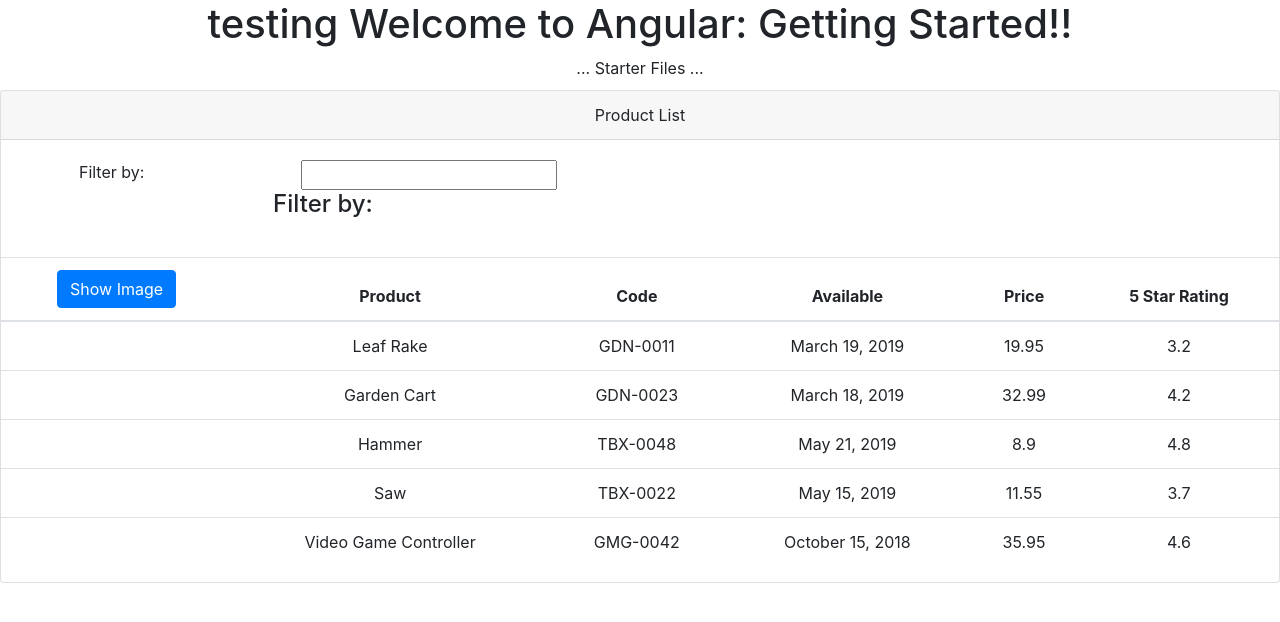
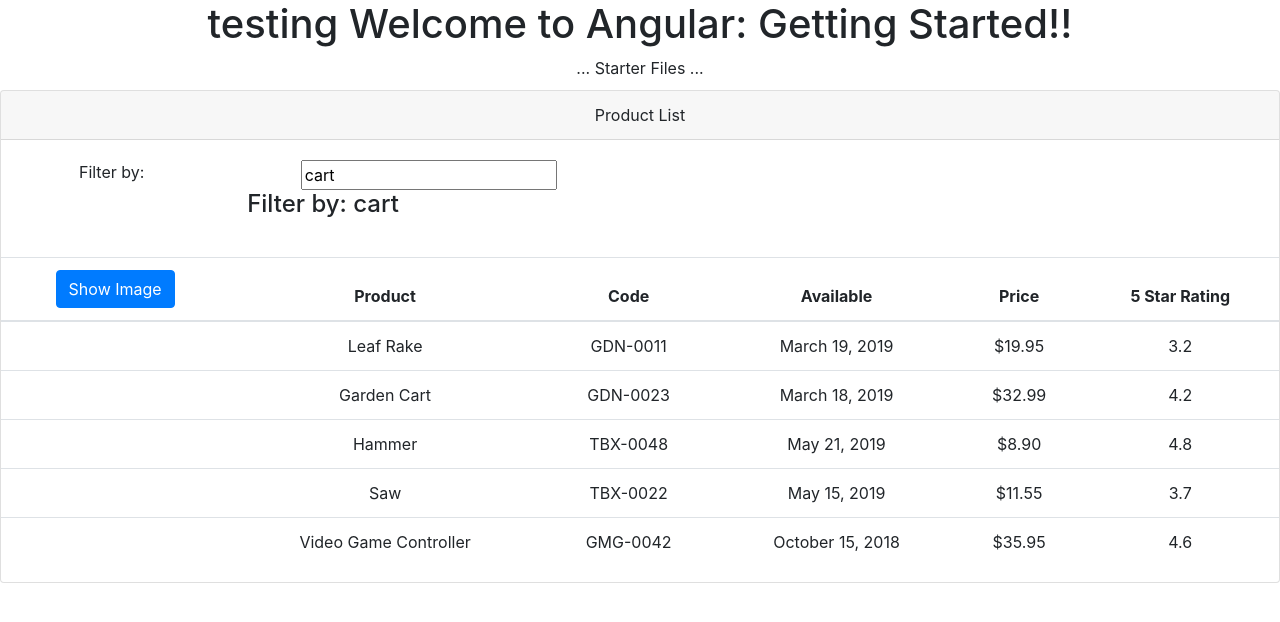
Before and after one commit to pcastellanos/AngularTraining, an Angular app in the folder Angular-GettingStarted/APM/: page / in a window 1280 px wide. Shown: the top 622 px of the page. Built offline with nearby package versions, Linux system fonts and the light colour scheme.

Commit message:
include pipes and ngModel directive

```diff
--- a/Angular-GettingStarted/APM/src/app/app.module.ts
+++ b/Angular-GettingStarted/APM/src/app/app.module.ts
@@ -1,5 +1,6 @@
 import { BrowserModule } from '@angular/platform-browser';
 import { NgModule } from '@angular/core';
+import { FormsModule } from '@angular/forms';
 
 import { AppComponent } from './app.component';
 import { ProductListComponent } from './products/product-list.component';
@@ -10,7 +11,8 @@
     ProductListComponent
   ],
   imports: [
-    BrowserModule
+    BrowserModule,
+    FormsModule
   ],
   bootstrap: [AppComponent]
 })
--- a/Angular-GettingStarted/APM/src/app/products/product-list.component.html
+++ b/Angular-GettingStarted/APM/src/app/products/product-list.component.html
@@ -6,12 +6,12 @@
         <div class="row">
             <div class="col-md-2">Filter by:</div>
             <div class="col-md-4">
-                <input type="text"/>
+                <input type="text" [(ngModel)]='listFilter'/>
             </div>
         </div>
         <div class="row">
             <div class="col-md-6">
-                <h4>Filter by:</h4>
+                <h4>Filter by: {{ listFilter }}</h4>
             </div>
         </div>
     </div>
@@ -39,9 +39,9 @@
                             [style.width.px]='imageWidth'
                             [style.margin.px]='imageMargin'/></td>
                     <td>{{ product.productName }}</td>
-                    <td>{{ product.productCode }}</td>
+                    <td>{{ product.productCode | uppercase }}</td>
                     <td>{{ product.releaseDate }}</td>
-                    <td>{{ product.price }}</td>
+                    <td>{{ product.price | currency:'USD': 'symbol':'1.2-2'  }}</td>
                     <td>{{ product.starRating }}</td>
                 </tr>
             </tbody>
--- a/Angular-GettingStarted/APM/src/app/products/product-list.component.ts
+++ b/Angular-GettingStarted/APM/src/app/products/product-list.component.ts
@@ -9,6 +9,7 @@
     imageWidth: number = 50;
     imageMargin: number = 2;
     showImage: boolean =false;
+    listFilter: string ='cart';
     products: any[] = [
         {
           "productId": 1,
```
